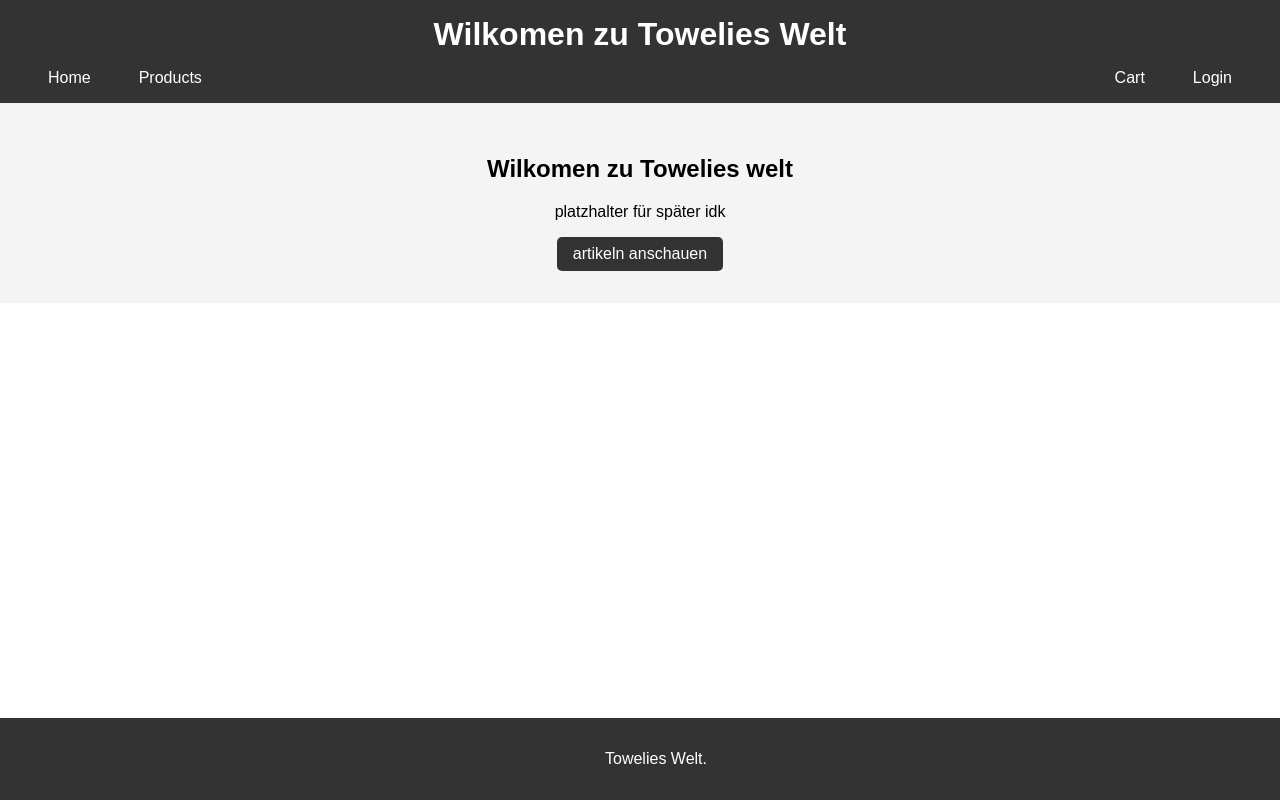
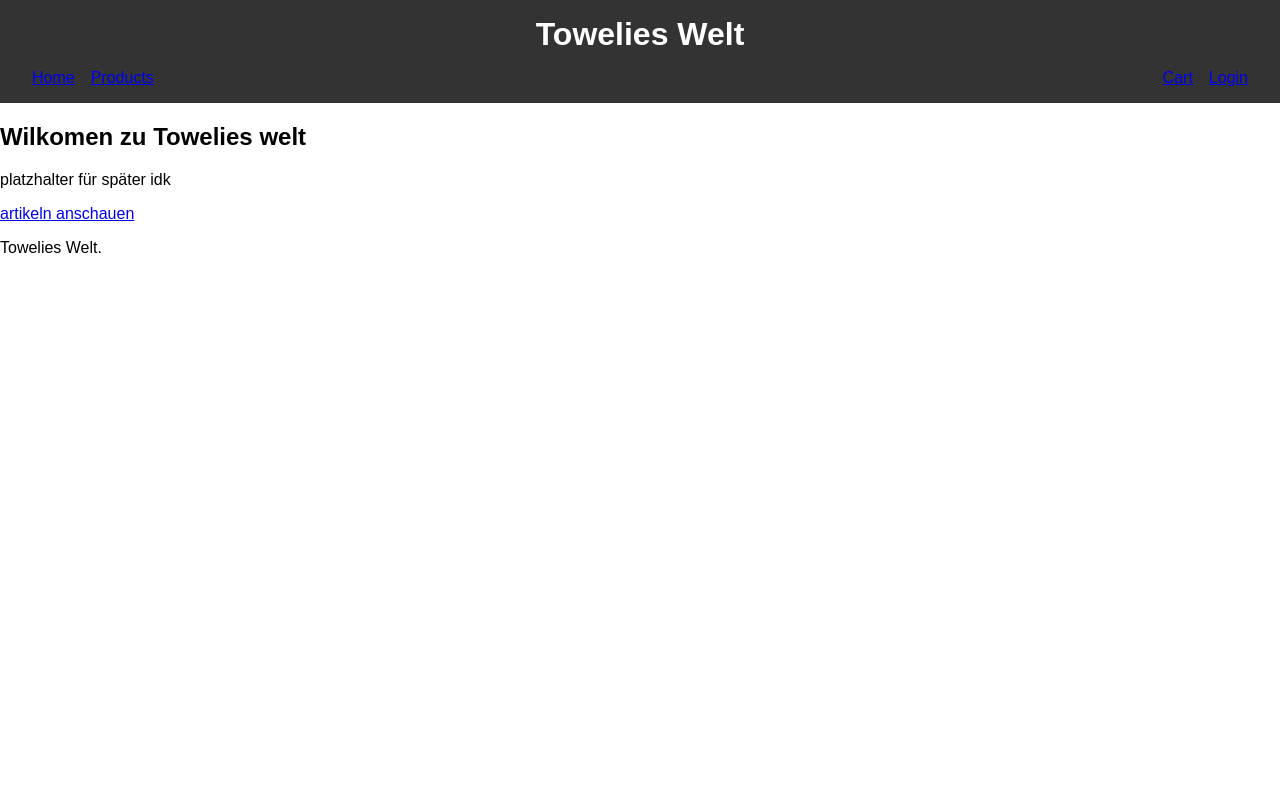
Before and after one commit to N0Soull/towelies_welt, a PHP site: page / in a window 1280 px wide. Run offline with PHP 8.4, Linux system fonts and the light colour scheme.

Commit message:
css rebase

```diff
--- a/css/style.css
+++ b/css/style.css
@@ -45,169 +45,3 @@ header nav ul {
     display: flex;
     gap: 1rem;
 }
-
-.nav-left {
-    margin-right: auto;
-}
-
-.nav-right {
-    margin-left: auto;
-}
-
-header nav ul li a {
-    color: var(--color-light);
-    text-decoration: none;
-    padding: 0.5rem 1rem;
-    transition: color 0.3s ease;
-}
-
-header nav ul li a:hover {
-    color: var(--color-link-hover);
-}
-
-.hero {
-    text-align: center;
-    padding: 2rem;
-    background-color: var(--color-light-gray);
-}
-
-.hero .btn {
-    display: inline-block;
-    padding: 0.5rem 1rem;
-    background-color: var(--color-dark);
-    color: var(--color-light);
-    text-decoration: none;
-    border-radius: 5px;
-}
-
-footer {
-    text-align: center;
-    padding: 1rem;
-    background-color: var(--color-dark);
-    color: var(--color-light);
-    position: absolute;
-    bottom: 0;
-    width: 100%;
-}
-
-/* Product Grid */
-.container {
-    max-width: 1200px;
-    margin: 0 auto;
-    padding: 20px;
-}
-
-.page-title {
-    text-align: center;
-    margin-bottom: 2rem;
-    color: var(--color-text);
-}
-
-.product-grid {
-    display: grid;
-    grid-template-columns: repeat(auto-fill, minmax(250px, 1fr));
-    gap: 2rem;
-    padding: 1rem;
-}
-
-.product-card {
-    background: var(--color-light);
-    border-radius: 8px;
-    box-shadow: 0 2px 5px var(--color-shadow);
-    transition: transform 0.3s ease, box-shadow 0.3s ease;
-    overflow: hidden;
-}
-
-.product-card:hover {
-    transform: translateY(-5px);
-    box-shadow: 0 5px 15px var(--color-shadow-hover);
-}
-
-.product-image {
-    width: 100%;
-    height: 200px;
-    overflow: hidden;
-}
-
-.product-image img {
-    width: 100%;
-    height: 100%;
-    object-fit: cover;
-    transition: transform 0.3s ease;
-}
-
-.product-card:hover .product-image img {
-    transform: scale(1.05);
-}
-
-.product-content {
-    padding: 1rem;
-}
-
-.product-title {
-    margin: 0 0 0.5rem 0;
-    font-size: 1.2rem;
-    color: var(--color-text);
-}
-
-.product-type {
-    display: block;
-    font-size: 0.9rem;
-    color: var(--color-text-light);
-    margin-bottom: 0.5rem;
-}
-
-.product-price {
-    font-size: 1.25rem;
-    font-weight: bold;
-    color: var(--color-primary);
-    margin-bottom: 0.5rem;
-}
-
-.product-stock {
-    font-size: 0.9rem;
-    margin-bottom: 1rem;
-}
-
-.in-stock {
-    color: var(--color-success);
-}
-
-.out-of-stock {
-    color: var(--color-danger);
-}
-
-.add-to-cart {
-    width: 100%;
-    padding: 0.75rem;
-    background-color: var(--color-primary);
-    color: var(--color-light);
-    border: none;
-    border-radius: 4px;
-    cursor: pointer;
-    transition: background-color 0.3s ease;
-}
-
-.add-to-cart:hover {
-    background-color: var(--color-primary-hover);
-}
-
-.no-products {
-    grid-column: 1 / -1;
-    text-align: center;
-    padding: 2rem;
-    color: var(--color-text-light);
-    font-size: 1.1rem;
-}
-
-/* Responsive adjustments */
-@media (max-width: 768px) {
-    .product-grid {
-        grid-template-columns: repeat(auto-fill, minmax(200px, 1fr));
-        gap: 1rem;
-    }
-
-    .product-image {
-        height: 150px;
-    }
-}
--- a/index.php
+++ b/index.php
@@ -8,7 +8,7 @@
 </head>
 <body>
     <header>
-        <h1>Wilkomen zu Towelies Welt</h1>
+        <h1>Towelies Welt</h1>
         <nav>
             <ul class="nav-left">
                 <li><a href="index.php">Home</a></li>
```
Also changed, not shown: 1 other file.
